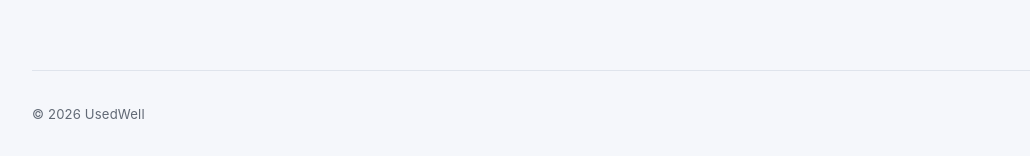
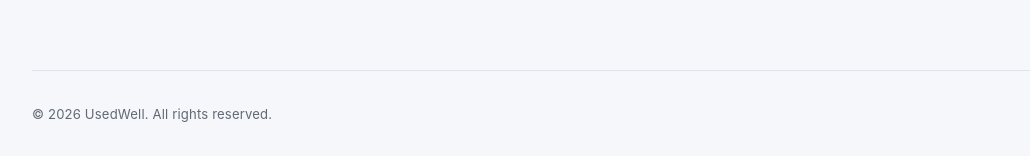
Before and after one commit to EngiBeerHub/UsedWell, a plain HTML site: page docs/index.html in a window 1280 px wide. Shown: the part 1315-1471 px from the top of the page, without its empty margins (64-1094 px from the left). Drawn offline with Linux system fonts and the light colour scheme.

Commit message:
Finalize site copyright copy

```diff
--- a/docs/index.html
+++ b/docs/index.html
@@ -41,6 +41,6 @@
         <a href="./support/">サポート</a>
       </nav>
     </main>
-    <footer class="site-footer">© 2026 UsedWell</footer>
+    <footer class="site-footer">© 2026 UsedWell. All rights reserved.</footer>
   </body>
 </html>
```
Also changed, not shown: docs/privacy/index.html (+1 -1 lines), docs/support/index.html (+1 -1 lines).
